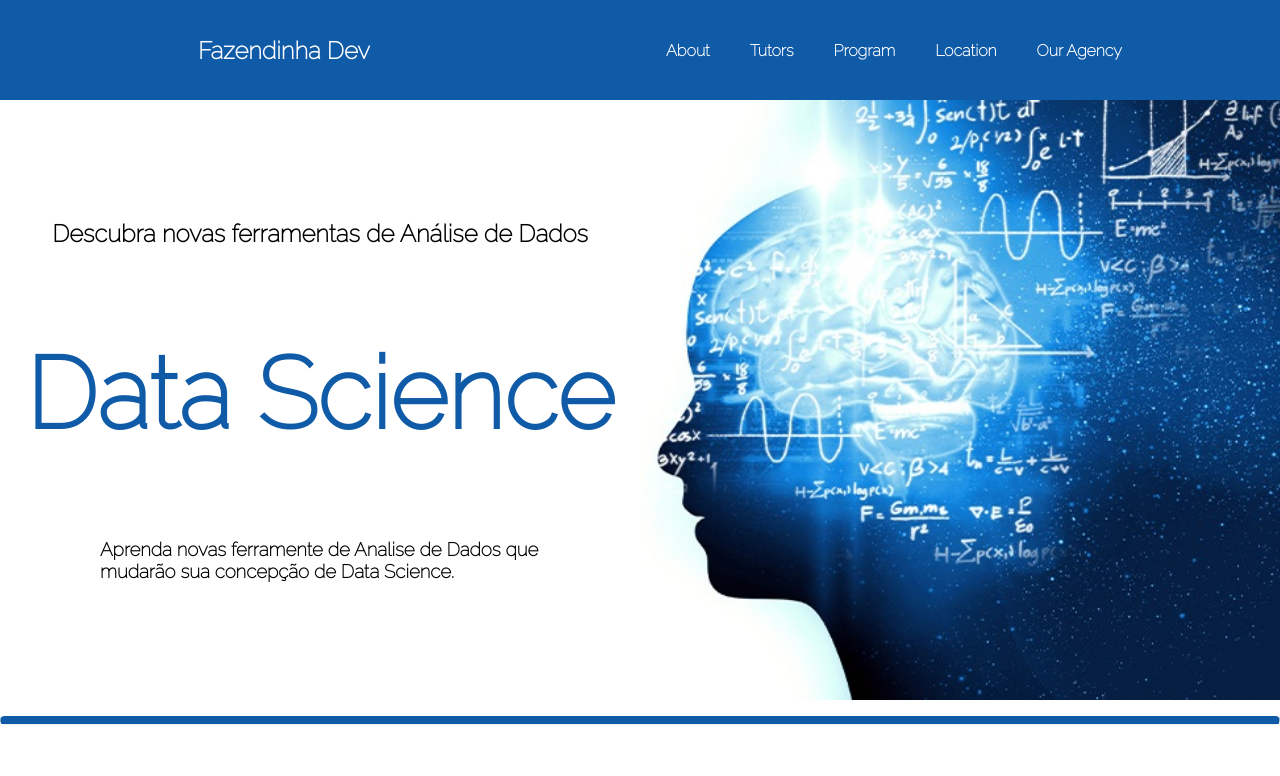
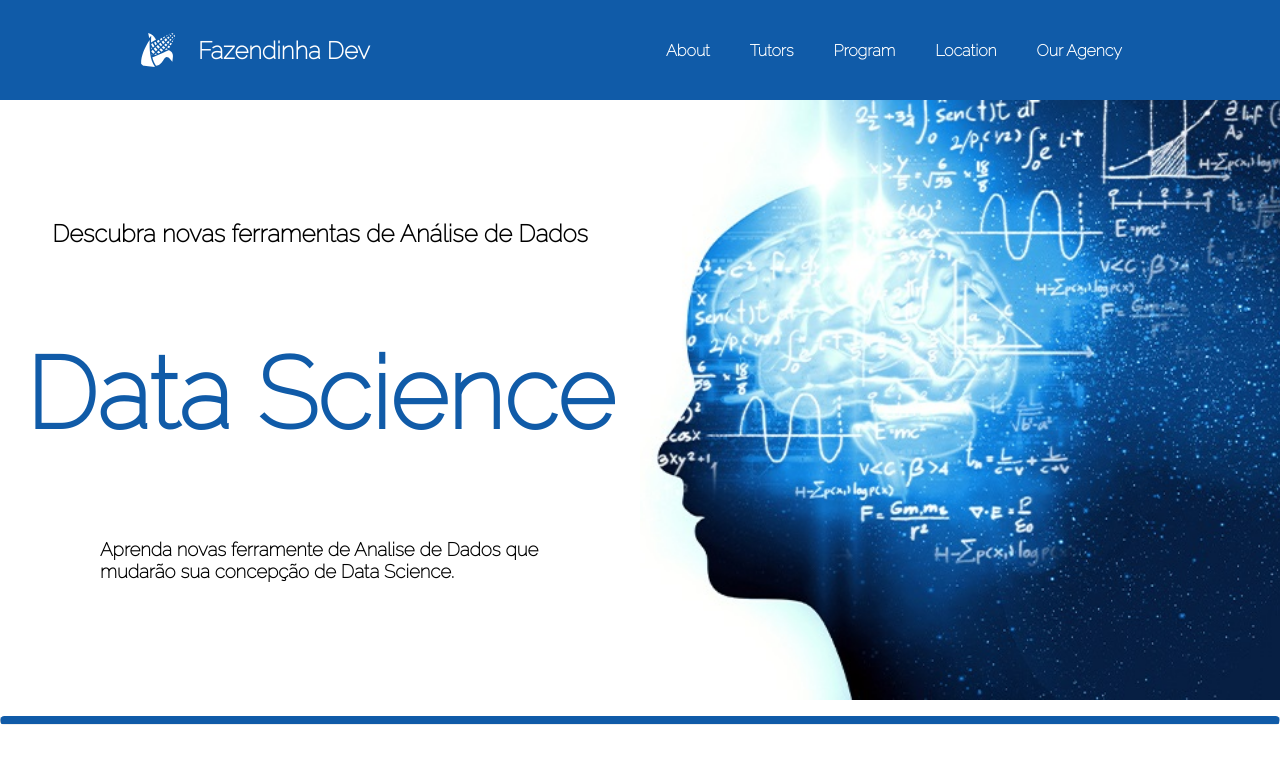
Before and after one commit to PamelaMBadermann/landing-page-em-react-fazendinha-dev, a React (Create React App) app: page / in a window 1280 px wide. Shown: the top 776 px of the page. Built offline with nearby package versions, Linux system fonts and the light colour scheme.

Commit message:
ajustes menutab

```diff
--- a/src/components/MenuTab/MenuTab.jsx
+++ b/src/components/MenuTab/MenuTab.jsx
@@ -6,7 +6,7 @@ function MenuTab(props) {
     return (
         <MenuTabStyles>
             <MenuStyles>
-                <GiCorn fontSize="40"/>
+                <GiCorn/>
                 <h2>{props.agencyName}</h2>
             </MenuStyles>
             <MenuStyles>
--- a/src/components/MenuTab/style.jsx
+++ b/src/components/MenuTab/style.jsx
@@ -29,6 +29,11 @@ const MenuStyles = styled.div`
     h2 {
         margin-left: 20px;
     }
+
+    svg {
+        font-size: 40px;
+        color: white;
+    }
 `;
 
 export { MenuTabStyles, MenuStyles };
--- a/src/components/TituloSessao/TituloSessao.jsx
+++ b/src/components/TituloSessao/TituloSessao.jsx
@@ -1,5 +1,4 @@
 import React from "react";
-import styled from "styled-components";
 import { TituloSessaoStyle } from "../TituloSessao/style";
 
 export function TituloSessao(props) {
--- a/src/components/TituloSessao/style.jsx
+++ b/src/components/TituloSessao/style.jsx
@@ -1,5 +1,4 @@
 import styled from "styled-components";
-import { css } from "styled-components";
 
 const TituloSessaoStyle = styled.div`
     display: flex flex;
```
Also changed, not shown: 2 other files (tests, documents, lock files or other folders).
